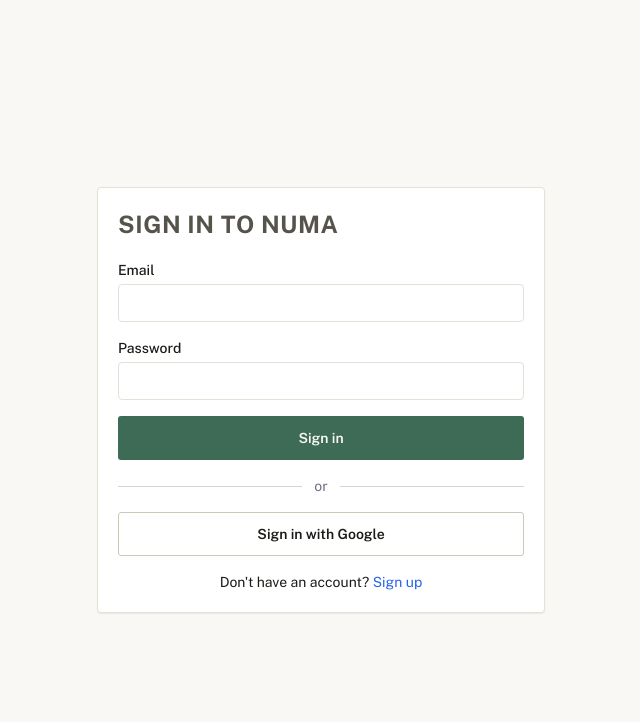
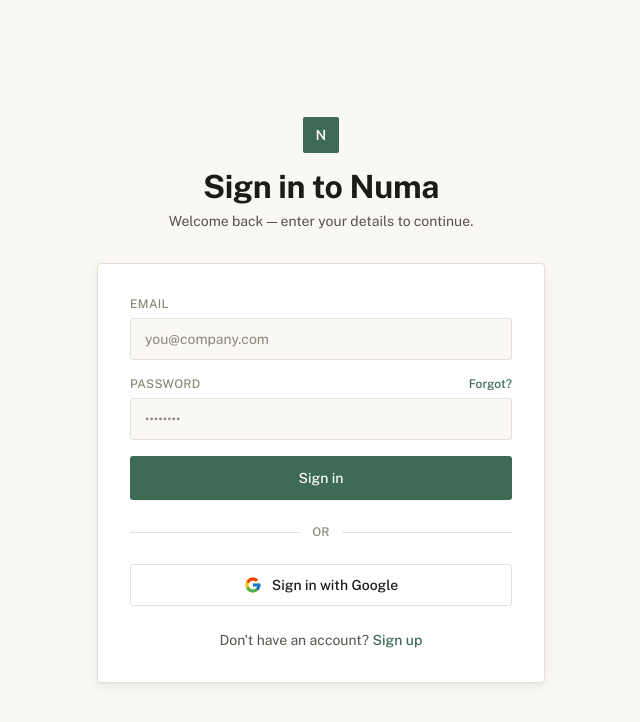
Before and after one commit to wahb-amir/numa, a Next.js app in the folder frontend/: page /login in a window 1280 px wide. Shown: the top 722 px of the page, without its empty margins (319-959 px from the left). Built offline with nearby package versions, Linux system fonts and the light colour scheme; no server answers.

Commit message:
feat: improved login/signup page design and style

```diff
--- a/frontend/app/(auth)/login/page.tsx
+++ b/frontend/app/(auth)/login/page.tsx
@@ -4,7 +4,35 @@
 import { createClient } from "@/lib/supabase/client";
 import { useRouter } from "next/navigation";
 import { Button } from "@/components/ui/button";
-import { Card, CardHeader, CardTitle, CardContent } from "@/components/ui/card";
+
+function GoogleIcon() {
+  return (
+    <svg width="18" height="18" viewBox="0 0 48 48" aria-hidden="true">
+      <path
+        fill="#FFC107"
+        d="M43.611,20.083H42V20H24v8h11.303c-1.649,4.657-6.08,8-11.303,8c-6.627,0-12-5.373-12-12
+        c0-6.627,5.373-12,12-12c3.059,0,5.842,1.154,7.961,3.039l5.657-5.657C34.046,6.053,29.268,4,24,4C12.955,4,4,12.955,4,24
+        c0,11.045,8.955,20,20,20c11.045,0,20-8.955,20-20C44,22.659,43.862,21.35,43.611,20.083z"
+      />
+      <path
+        fill="#FF3D00"
+        d="M6.306,14.691l6.571,4.819C14.655,15.108,18.961,12,24,12c3.059,0,5.842,1.154,7.961,3.039
+        l5.657-5.657C34.046,6.053,29.268,4,24,4C16.318,4,9.656,8.337,6.306,14.691z"
+      />
+      <path
+        fill="#4CAF50"
+        d="M24,44c5.166,0,9.86-1.977,13.409-5.192l-6.19-5.238C29.211,35.091,26.715,36,24,36
+        c-5.202,0-9.619-3.317-11.283-7.946l-6.522,5.025C9.505,39.556,16.227,44,24,44z"
+      />
+      <path
+        fill="#1976D2"
+        d="M43.611,20.083H42V20H24v8h11.303c-0.792,2.237-2.231,4.166-4.087,5.571
+        c0.001-0.001,0.002-0.001,0.003-0.002l6.19,5.238C36.971,39.205,44,34,44,24
+        C44,22.659,43.862,21.35,43.611,20.083z"
+      />
+    </svg>
+  );
+}
 
 export default function LoginPage() {
   const [email, setEmail] = useState("");
@@ -36,69 +64,112 @@
 
   const handleGoogleLogin = async () => {
     await supabase.auth.signInWithOAuth({
-      provider: 'google',
+      provider: "google",
       options: {
         redirectTo: `${window.location.origin}/api/auth/callback`,
-      }
+      },
     });
   };
 
   return (
-    <div className="flex min-h-screen items-center justify-center p-4">
-      <Card className="w-full max-w-md">
-        <CardHeader>
-          <CardTitle className="text-center text-2xl font-bold">Sign in to Numa</CardTitle>
-        </CardHeader>
-        <CardContent>
+    <div className="flex min-h-screen items-center justify-center bg-surface-base p-4 font-sans">
+      <div className="w-full max-w-md">
+        {/* Brand mark */}
+        <div className="mb-8 flex flex-col items-center gap-4">
+          <div className="flex h-9 w-9 items-center justify-center rounded-chip bg-accent-emerald text-sm font-semibold text-text-inverse">
+            N
+          </div>
+          <div className="text-center">
+            <h1 className="text-display-md text-text-primary">
+              Sign in to Numa
+            </h1>
+            <p className="mt-1.5 text-sm text-text-secondary">
+              Welcome back — enter your details to continue.
+            </p>
+          </div>
+        </div>
+
+        <div className="rounded-card border border-border bg-surface-raised shadow-elevation-2">
+          <div className="p-8">
             {error && (
-            <div className="mb-4 rounded bg-red-100 p-3 text-sm text-red-600">
+              <div className="mb-5 rounded-chip border-l-2 border-status-concerning bg-status-concerning-soft px-3 py-2.5 text-sm text-status-concerning">
                 {error}
               </div>
             )}
+
             <form onSubmit={handleEmailLogin} className="space-y-4">
               <div>
-              <label className="mb-1 block text-sm font-medium">Email</label>
+                <label className="mb-1.5 block text-xs font-medium uppercase tracking-wide text-text-muted">
+                  Email
+                </label>
                 <input
                   type="email"
                   required
-                className="w-full rounded border px-3 py-2 text-sm text-black"
+                  placeholder="you@company.com"
+                  className="w-full rounded-control border border-border bg-surface-base px-3.5 py-2.5 text-sm text-text-primary outline-none transition-editorial duration-150 placeholder:text-text-muted focus:border-accent-emerald focus:ring-1 focus:ring-accent-emerald/30"
                   value={email}
                   onChange={(e) => setEmail(e.target.value)}
                 />
               </div>
               <div>
-              <label className="mb-1 block text-sm font-medium">Password</label>
+                <div className="mb-1.5 flex items-center justify-between">
+                  <label className="block text-xs font-medium uppercase tracking-wide text-text-muted">
+                    Password
+                  </label>
+                  <a
+                    href="/forgot-password"
+                    className="text-xs font-medium text-accent-emerald hover:underline"
+                  >
+                    Forgot?
+                  </a>
+                </div>
                 <input
                   type="password"
                   required
-                className="w-full rounded border px-3 py-2 text-sm text-black"
+                  placeholder="••••••••"
+                  className="w-full rounded-control border border-border bg-surface-base px-3.5 py-2.5 text-sm text-text-primary outline-none transition-editorial duration-150 placeholder:text-text-muted focus:border-accent-emerald focus:ring-1 focus:ring-accent-emerald/30"
                   value={password}
                   onChange={(e) => setPassword(e.target.value)}
                 />
               </div>
-            <Button type="submit" className="w-full" disabled={loading}>
-              {loading ? "Signing in..." : "Sign in"}
+              <Button
+                type="submit"
+                disabled={loading}
+                className="w-full rounded-control bg-accent-emerald py-2.5 text-sm font-medium text-text-inverse transition-editorial duration-150 hover:opacity-90 disabled:opacity-50"
+              >
+                {loading ? "Signing in…" : "Sign in"}
               </Button>
             </form>
 
-          <div className="my-4 flex items-center">
-            <div className="flex-1 border-t border-gray-300"></div>
-            <span className="px-3 text-sm text-gray-500">or</span>
-            <div className="flex-1 border-t border-gray-300"></div>
+            <div className="my-6 flex items-center gap-3">
+              <div className="h-px flex-1 bg-border" />
+              <span className="text-xs font-medium uppercase tracking-wide text-text-muted">
+                or
+              </span>
+              <div className="h-px flex-1 bg-border" />
             </div>
 
-          <Button type="button" variant="secondary" className="w-full" onClick={handleGoogleLogin}>
+            <button
+              type="button"
+              onClick={handleGoogleLogin}
+              className="flex w-full items-center justify-center gap-2.5 rounded-control border border-border bg-surface-raised py-2.5 text-sm font-medium text-text-primary transition-editorial duration-150 hover:bg-surface-sunken"
+            >
+              <GoogleIcon />
               Sign in with Google
-          </Button>
+            </button>
 
-          <div className="mt-4 text-center text-sm">
+            <p className="mt-6 text-center text-sm text-text-secondary">
               Don't have an account?{" "}
-            <a href="/signup" className="text-blue-600 hover:underline">
+              <a
+                href="/signup"
+                className="font-medium text-accent-emerald hover:underline"
+              >
                 Sign up
               </a>
+            </p>
           </div>
-        </CardContent>
-      </Card>
+        </div>
+      </div>
     </div>
   );
 }
--- a/frontend/app/(auth)/signup/page.tsx
+++ b/frontend/app/(auth)/signup/page.tsx
@@ -4,7 +4,35 @@
 import { createClient } from "@/lib/supabase/client";
 import { useRouter } from "next/navigation";
 import { Button } from "@/components/ui/button";
-import { Card, CardHeader, CardTitle, CardContent } from "@/components/ui/card";
+
+function GoogleIcon() {
+  return (
+    <svg width="18" height="18" viewBox="0 0 48 48" aria-hidden="true">
+      <path
+        fill="#FFC107"
+        d="M43.611,20.083H42V20H24v8h11.303c-1.649,4.657-6.08,8-11.303,8c-6.627,0-12-5.373-12-12
+        c0-6.627,5.373-12,12-12c3.059,0,5.842,1.154,7.961,3.039l5.657-5.657C34.046,6.053,29.268,4,24,4C12.955,4,4,12.955,4,24
+        c0,11.045,8.955,20,20,20c11.045,0,20-8.955,20-20C44,22.659,43.862,21.35,43.611,20.083z"
+      />
+      <path
+        fill="#FF3D00"
+        d="M6.306,14.691l6.571,4.819C14.655,15.108,18.961,12,24,12c3.059,0,5.842,1.154,7.961,3.039
+        l5.657-5.657C34.046,6.053,29.268,4,24,4C16.318,4,9.656,8.337,6.306,14.691z"
+      />
+      <path
+        fill="#4CAF50"
+        d="M24,44c5.166,0,9.86-1.977,13.409-5.192l-6.19-5.238C29.211,35.091,26.715,36,24,36
+        c-5.202,0-9.619-3.317-11.283-7.946l-6.522,5.025C9.505,39.556,16.227,44,24,44z"
+      />
+      <path
+        fill="#1976D2"
+        d="M43.611,20.083H42V20H24v8h11.303c-0.792,2.237-2.231,4.166-4.087,5.571
+        c0.001-0.001,0.002-0.001,0.003-0.002l6.19,5.238C36.971,39.205,44,34,44,24
+        C44,22.659,43.862,21.35,43.611,20.083z"
+      />
+    </svg>
+  );
+}
 
 export default function SignupPage() {
   const [email, setEmail] = useState("");
@@ -37,74 +65,109 @@
 
   const handleGoogleSignup = async () => {
     await supabase.auth.signInWithOAuth({
-      provider: 'google',
+      provider: "google",
       options: {
         redirectTo: `${window.location.origin}/api/auth/callback`,
-      }
+      },
     });
   };
 
   return (
-    <div className="flex min-h-screen items-center justify-center p-4">
-      <Card className="w-full max-w-md">
-        <CardHeader>
-          <CardTitle className="text-center text-2xl font-bold">Create an Account</CardTitle>
-        </CardHeader>
-        <CardContent>
+    <div className="flex min-h-screen items-center justify-center bg-surface-base p-4 font-sans">
+      <div className="w-full max-w-md">
+        {/* Brand mark */}
+        <div className="mb-8 flex flex-col items-center gap-4">
+          <div className="flex h-9 w-9 items-center justify-center rounded-chip bg-accent-emerald text-sm font-semibold text-text-inverse">
+            N
+          </div>
+          <div className="text-center">
+            <h1 className="text-display-md text-text-primary">
+              Create your account
+            </h1>
+            <p className="mt-1.5 text-sm text-text-secondary">
+              Start using Numa in less than a minute.
+            </p>
+          </div>
+        </div>
+
+        <div className="rounded-card border border-border bg-surface-raised shadow-elevation-2">
+          <div className="p-8">
             {error && (
-            <div className="mb-4 rounded bg-red-100 p-3 text-sm text-red-600">
+              <div className="mb-5 rounded-chip border-l-2 border-status-concerning bg-status-concerning-soft px-3 py-2.5 text-sm text-status-concerning">
                 {error}
               </div>
             )}
             {success && (
-            <div className="mb-4 rounded bg-green-100 p-3 text-sm text-green-700">
+              <div className="mb-5 rounded-chip border-l-2 border-status-positive bg-status-positive-soft px-3 py-2.5 text-sm text-status-positive">
                 Check your email for the confirmation link.
               </div>
             )}
+
             <form onSubmit={handleSignup} className="space-y-4">
               <div>
-              <label className="mb-1 block text-sm font-medium">Email</label>
+                <label className="mb-1.5 block text-xs font-medium uppercase tracking-wide text-text-muted">
+                  Email
+                </label>
                 <input
                   type="email"
                   required
-                className="w-full rounded border px-3 py-2 text-sm text-black"
+                  placeholder="you@company.com"
+                  className="w-full rounded-control border border-border bg-surface-base px-3.5 py-2.5 text-sm text-text-primary outline-none transition-editorial duration-150 placeholder:text-text-muted focus:border-accent-emerald focus:ring-1 focus:ring-accent-emerald/30"
                   value={email}
                   onChange={(e) => setEmail(e.target.value)}
                 />
               </div>
               <div>
-              <label className="mb-1 block text-sm font-medium">Password</label>
+                <label className="mb-1.5 block text-xs font-medium uppercase tracking-wide text-text-muted">
+                  Password
+                </label>
                 <input
                   type="password"
                   required
-                className="w-full rounded border px-3 py-2 text-sm text-black"
+                  placeholder="••••••••"
+                  className="w-full rounded-control border border-border bg-surface-base px-3.5 py-2.5 text-sm text-text-primary outline-none transition-editorial duration-150 placeholder:text-text-muted focus:border-accent-emerald focus:ring-1 focus:ring-accent-emerald/30"
                   value={password}
                   onChange={(e) => setPassword(e.target.value)}
                 />
               </div>
-            <Button type="submit" className="w-full" disabled={loading || success}>
-              {loading ? "Creating account..." : "Sign up"}
+              <Button
+                type="submit"
+                disabled={loading || success}
+                className="w-full rounded-control bg-accent-emerald py-2.5 text-sm font-medium text-text-inverse transition-editorial duration-150 hover:opacity-90 disabled:opacity-50"
+              >
+                {loading ? "Creating account…" : "Sign up"}
               </Button>
             </form>
 
-          <div className="my-4 flex items-center">
-            <div className="flex-1 border-t border-gray-300"></div>
-            <span className="px-3 text-sm text-gray-500">or</span>
-            <div className="flex-1 border-t border-gray-300"></div>
+            <div className="my-6 flex items-center gap-3">
+              <div className="h-px flex-1 bg-border" />
+              <span className="text-xs font-medium uppercase tracking-wide text-text-muted">
+                or
+              </span>
+              <div className="h-px flex-1 bg-border" />
             </div>
 
-          <Button type="button" variant="secondary" className="w-full" onClick={handleGoogleSignup}>
+            <button
+              type="button"
+              onClick={handleGoogleSignup}
+              className="flex w-full items-center justify-center gap-2.5 rounded-control border border-border bg-surface-raised py-2.5 text-sm font-medium text-text-primary transition-editorial duration-150 hover:bg-surface-sunken"
+            >
+              <GoogleIcon />
               Sign up with Google
-          </Button>
+            </button>
 
-          <div className="mt-4 text-center text-sm">
+            <p className="mt-6 text-center text-sm text-text-secondary">
               Already have an account?{" "}
-            <a href="/login" className="text-blue-600 hover:underline">
+              <a
+                href="/login"
+                className="font-medium text-accent-emerald hover:underline"
+              >
                 Sign in
               </a>
+            </p>
           </div>
-        </CardContent>
-      </Card>
+        </div>
+      </div>
     </div>
   );
 }
```
Lines whose indentation alone changed are shown as unchanged.
